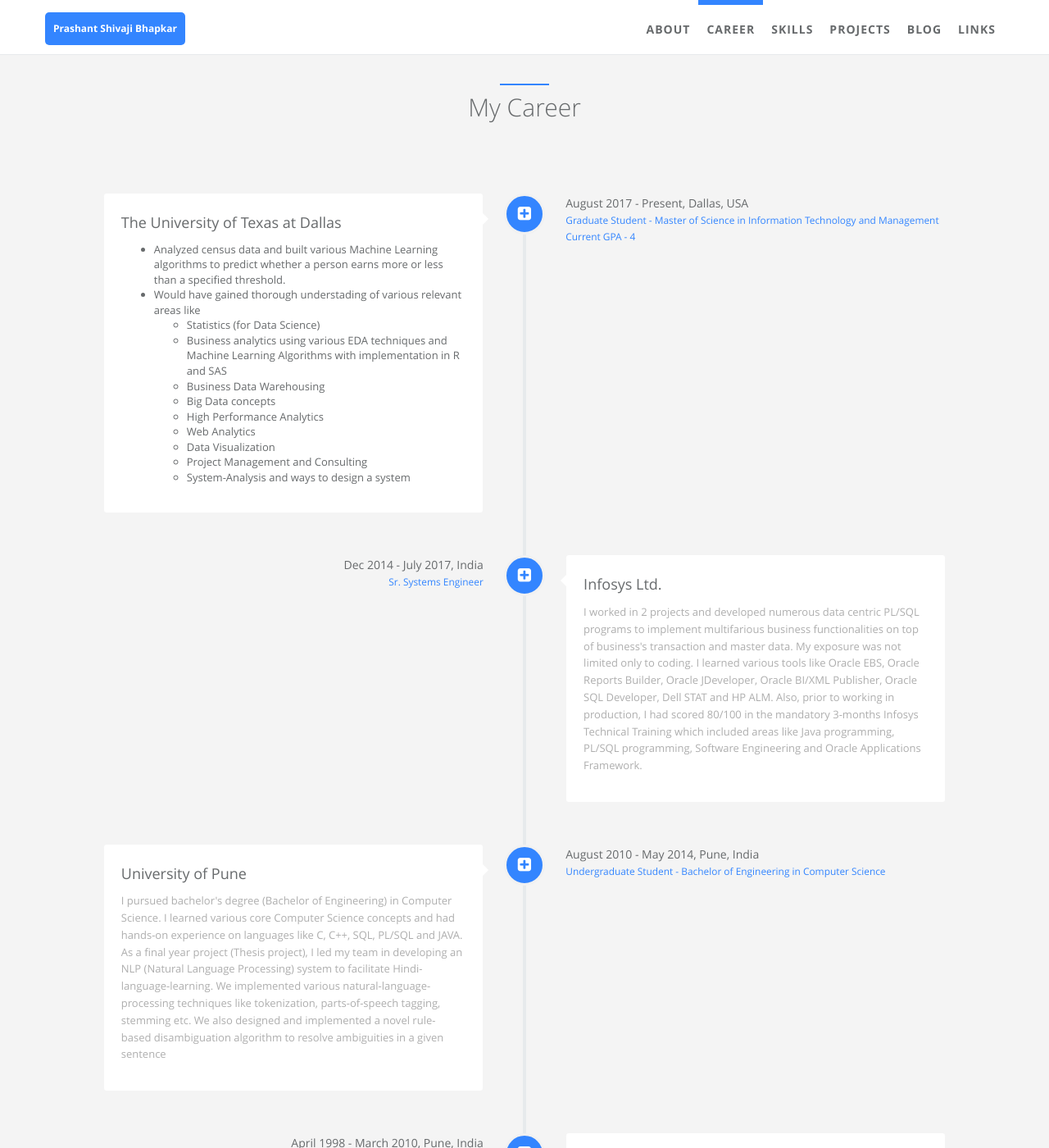
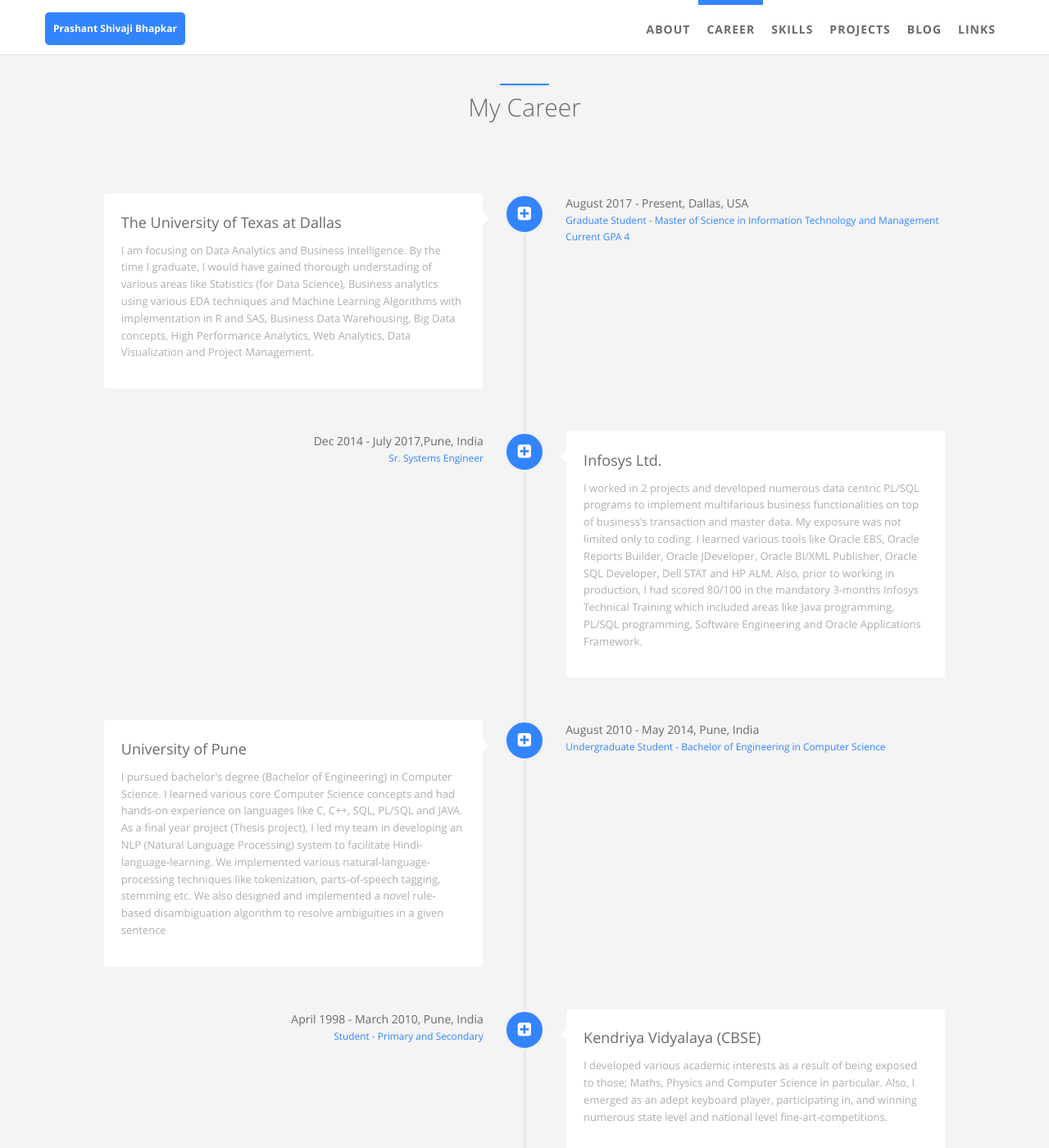
Before and after one commit to PrashantShivajiBhapkar/PrashantShivajiBBhapkar.github.io, a Jekyll site: the page built from index.html, in a window 1280 px wide and 1400 px high, scrolled down 840 px. Shown: the whole window at 82% size. Built offline with Jekyll 4.4.1, drawn with Linux system fonts in a browser that asks for light colours; some of the changed text lies outside the part shown.

Commit message:
Edited career details

```diff
--- a/_data/index/careers.yml
+++ b/_data/index/careers.yml
@@ -5,27 +5,12 @@
     detail: The University of Texas at Dallas
   desc:
     detail: >
-      <ul>
-        <li> Analyzed census data and built various Machine Learning algorithms to predict whether a person earns more or less than a specified threshold. </li>
-        <li>Would have gained thorough understading of various relevant areas like
-            <ul>
-                <li>Statistics (for Data Science) </li>
-                <li>Business analytics using various EDA techniques and Machine Learning Algorithms with implementation in R and SAS <br>
-                <li>Business Data Warehousing </li>
-                <li>Big Data concepts </li>
-                <li>High Performance Analytics </li>
-                <li>Web Analytics </li>
-                <li>Data Visualization </li>
-                <li>Project Management and Consulting </li>
-                <li>System-Analysis and ways to design a system </li>
-            </ul>
-        </li>
-        </ul>
+      I am focusing on Data Analytics and Business Intelligence. By the time I graduate, I would have gained thorough understading of various areas like Statistics (for Data Science), Business analytics using various EDA techniques and Machine Learning Algorithms with implementation in R and SAS, Business Data Warehousing, Big Data concepts, High Performance Analytics, Web Analytics, Data Visualization and Project Management.
   date:
     detail: August 2017 - Present, Dallas, USA
   job:
     detail: Graduate Student - Master of Science in Information Technology and Management
-            Current GPA - 4
+            Current GPA  4
   icon: fa-plus-square
 
 - name:
@@ -34,7 +19,7 @@
     detail: >
       I worked in 2 projects and developed numerous data centric PL/SQL programs to implement multifarious business functionalities on top of business's transaction and master data. My exposure was not limited only to coding. I learned various tools like Oracle EBS, Oracle Reports Builder, Oracle JDeveloper, Oracle BI/XML Publisher, Oracle SQL Developer, Dell STAT and HP ALM. Also, prior to working in production, I had scored 80/100 in the mandatory 3-months Infosys Technical Training which included areas like Java programming, PL/SQL programming, Software Engineering and Oracle Applications Framework.
   date:
-    detail: Dec 2014 - July 2017, India
+    detail: Dec 2014 - July 2017,Pune, India
   job:
     detail: Sr. Systems Engineer
   icon: fa-plus-square
@@ -58,7 +43,7 @@
   date:
     detail: April 1998 - March 2010, Pune, India
   job:
-    detail: Student, primary(1st-5th) and secondary(6th-12th)
+    detail: Student - Primary and Secondary
   icon: fa-plus-square
 
 #- name:
```
